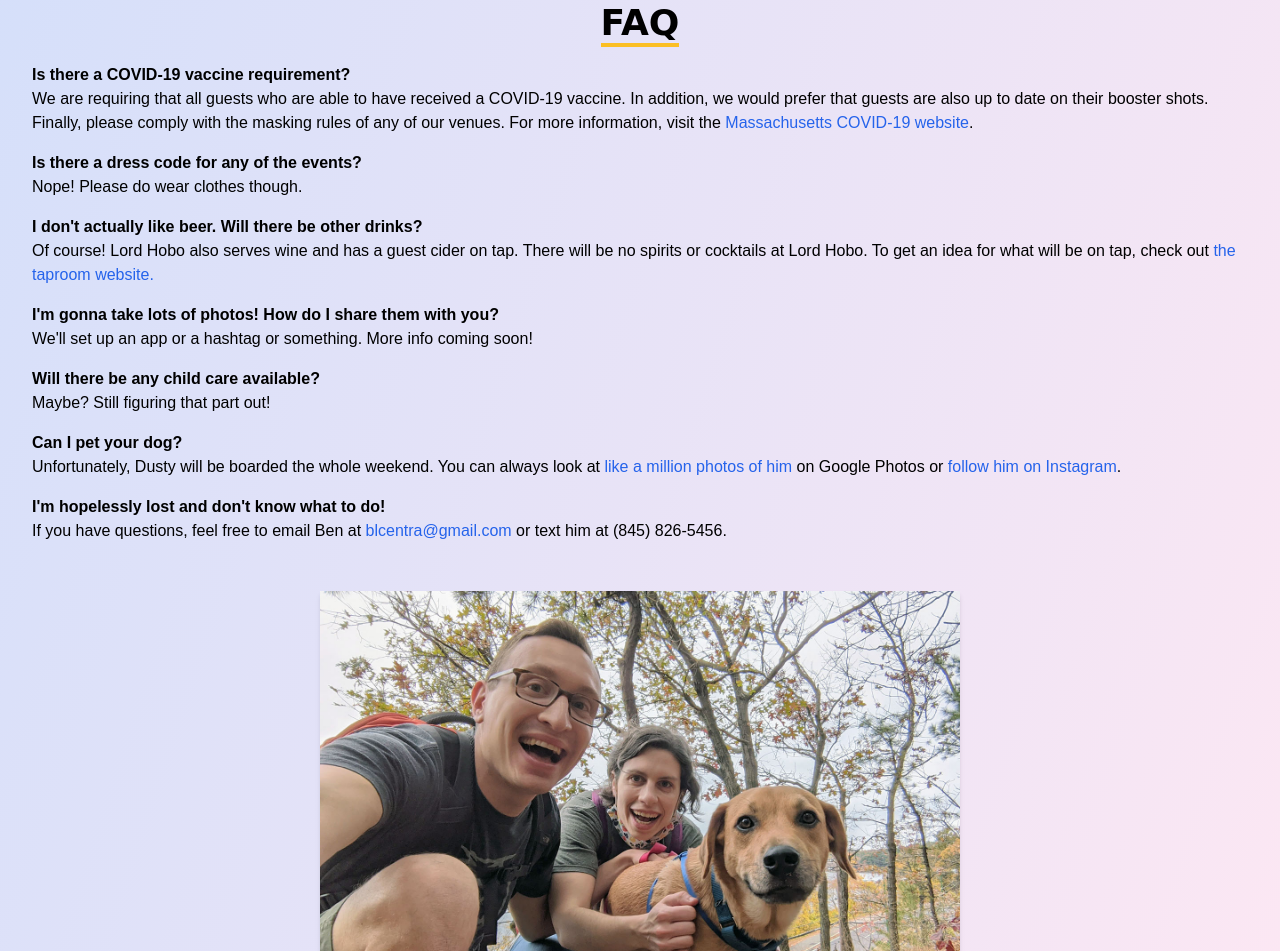
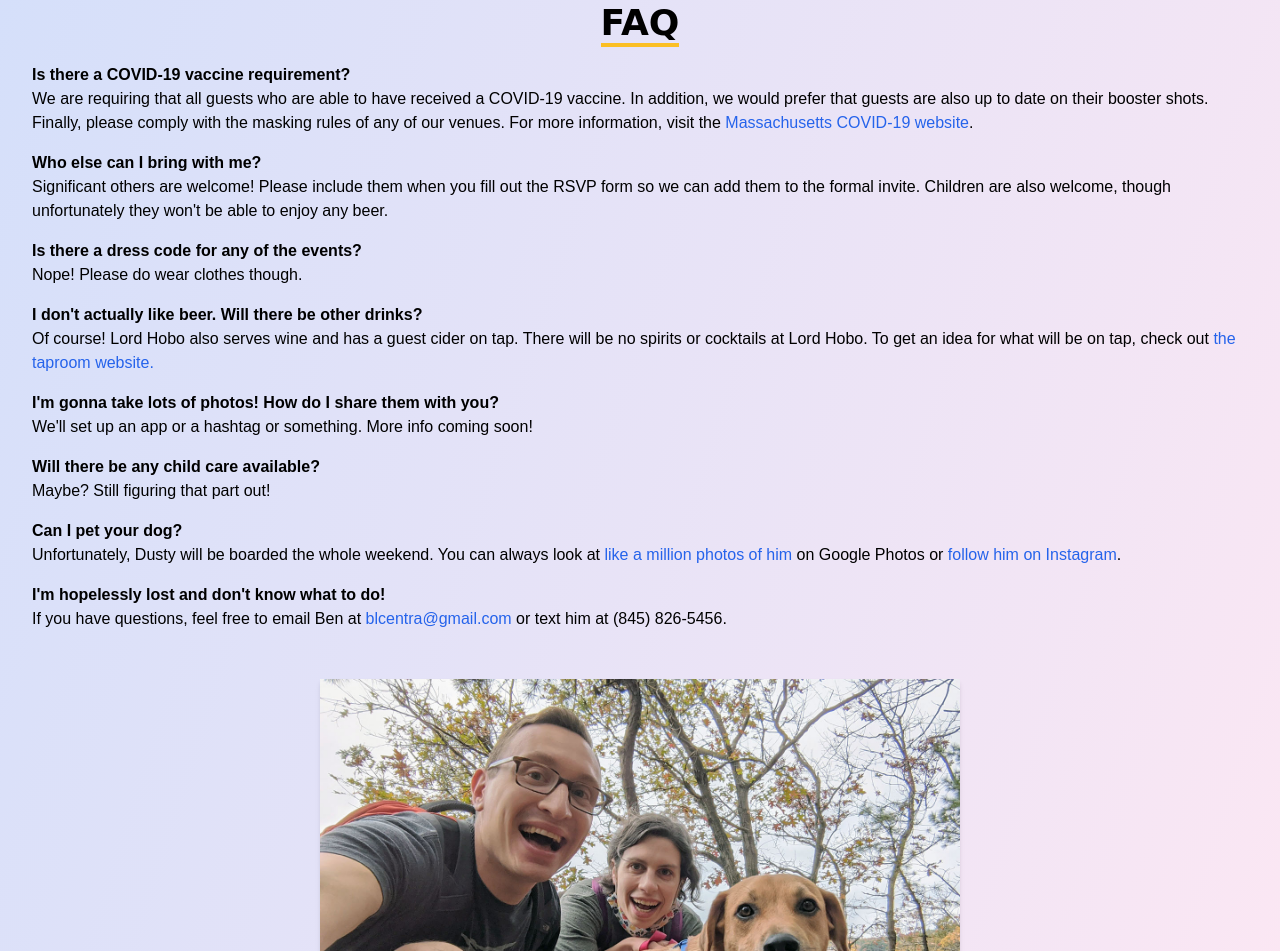
Before and after one commit to bencentra/wedding, a website built with webpack: page index.html in a window 1280 px wide. Shown: the part 2879-3830 px from the top of the page. Built offline with nearby package versions, Linux system fonts and the light colour scheme.

Commit message:
add SO info to FAQ

```diff
--- a/index.html
+++ b/index.html
@@ -50,8 +50,8 @@
   <section class='mt-8 container mx-auto'>
     <article class='article text-center'>
       <div class='button-group text-2xl'>
-        <a class='button bg-purple-400 hover:bg-purple-600 animate-wiggle shadow-md hover:shadow-lg transition-shadow' target="_blank"
-          href="https://forms.gle/B9esEiRK9rgZA1TYA">RSVP now!</a>
+        <a class='button bg-purple-400 hover:bg-purple-600 animate-wiggle shadow-md hover:shadow-lg transition-shadow'
+          target="_blank" href="https://forms.gle/B9esEiRK9rgZA1TYA">RSVP now!</a>
       </div>
     </article>
     <article class='article'>
@@ -254,6 +254,11 @@
             website</a>.</p>
       </div>
       <div class='my-4'>
+        <p class='font-bold'>Who else can I bring with me?</p>
+        <p>Significant others are welcome! Please include them when you fill out the RSVP form so we can add them to the
+          formal invite. Children are also welcome, though unfortunately they won't be able to enjoy any beer.</p>
+      </div>
+      <div class='my-4'>
         <p class='font-bold'>Is there a dress code for any of the events?</p>
         <p>Nope! Please do wear clothes though.</p>
       </div>
```
